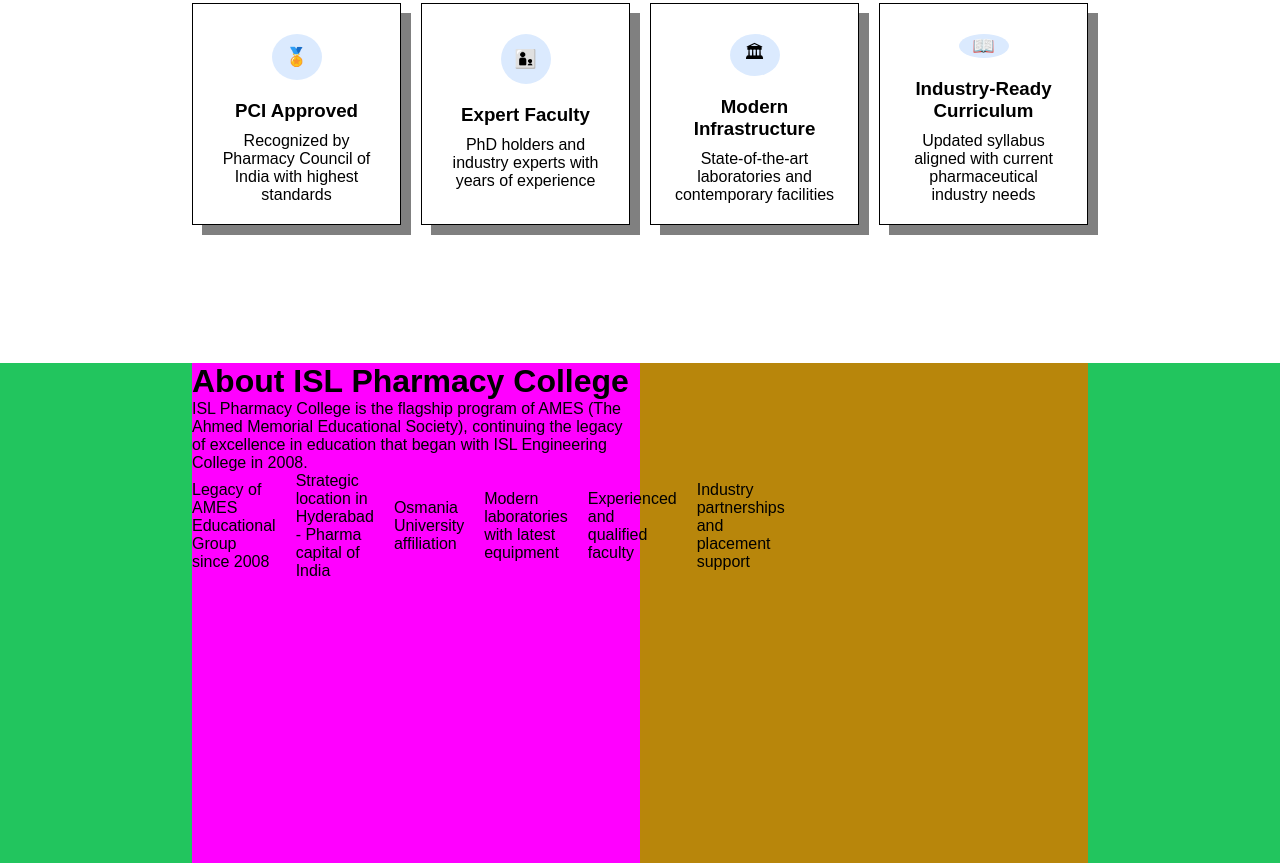
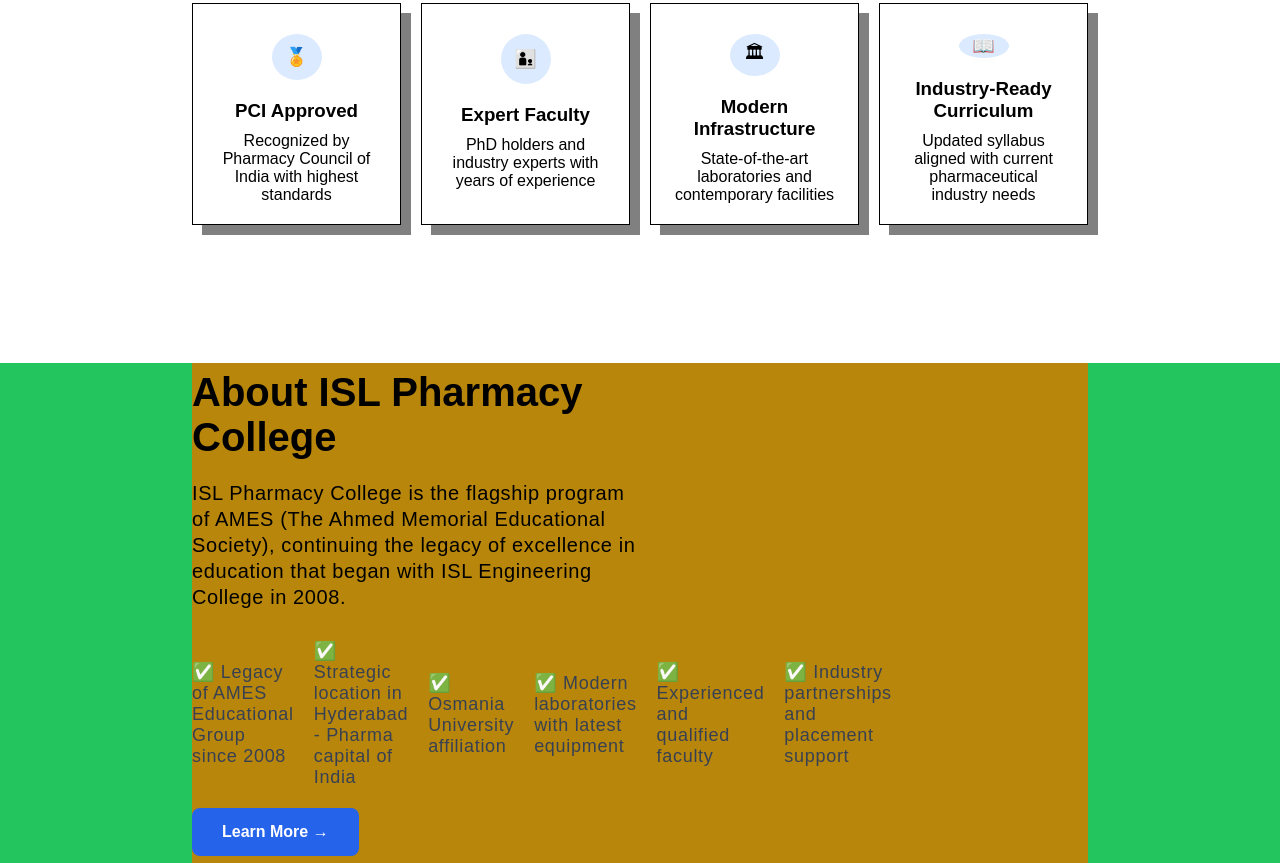
Before and after one commit to Mdtalha-15/HTML-CSS-JS-practice, a plain HTML site: page CSS/CSS-practice/index.html in a window 1280 px wide. Shown: the part 1037-1900 px from the top of the page. Drawn offline with Linux system fonts and the light colour scheme.

Commit message:
modified

```diff
--- a/CSS/CSS-practice/index.html
+++ b/CSS/CSS-practice/index.html
@@ -118,17 +118,27 @@
                   <div id="about-margin-container">
 
                     <div id="about-text-container">
-                        <h1>About ISL Pharmacy College</h1>
-                        <p>ISL Pharmacy College is the flagship program of AMES (The Ahmed Memorial Educational Society), continuing the legacy of excellence in education that began with ISL Engineering College in 2008.</p>
-                        <ul>
-                            <li>Legacy of AMES Educational Group since 2008</li>
-                            <li>Strategic location in Hyderabad - Pharma capital of India</li>
-                            <li>Osmania University affiliation</li>
-                            <li>Modern laboratories with latest equipment</li>
-                            <li>Experienced and qualified faculty</li>
-                            <li>Industry partnerships and placement support</li>
-                        </ul>
-                    </div>
+                       <h2>About ISL Pharmacy College</h2>
+
+          <p>
+            ISL Pharmacy College is the flagship program of AMES (The Ahmed
+            Memorial Educational Society), continuing the legacy of excellence
+            in education that began with ISL Engineering College in 2008.
+          </p>
+
+          <ul>
+            <li>✅ Legacy of AMES Educational Group since 2008</li>
+            <li>
+              ✅ Strategic location in Hyderabad - Pharma capital of India
+            </li>
+            <li>✅ Osmania University affiliation</li>
+            <li>✅ Modern laboratories with latest equipment</li>
+            <li>✅ Experienced and qualified faculty</li>
+            <li>✅ Industry partnerships and placement support</li>
+          </ul>
+
+          <div id="learn-more-btn">Learn More →</div>
+        </div>
 
                     <div id="about-image-container"></div>
                     </div>
--- a/CSS/CSS-practice/style.css
+++ b/CSS/CSS-practice/style.css
@@ -253,10 +253,38 @@ ul{
     flex-direction: column;
 }
 #about-text-container{
-    height: 100%;
-    width: 50%;
-    background-color: magenta;
-    display: flex;
-    flex-direction: column;
+     height: 100%;
+  width: 50%;
 
+  display: flex;
+  flex-direction: column;
+  align-items: flex-start;
+  justify-content: center;
+  gap: 20px;
 }
+#about-text-container > h2 {
+  font-size: 40px;
+}
+
+#about-text-container > p {
+  font-size: 20px;
+  font-weight: 100;
+  line-height: 1.3;
+  letter-spacing: 0.6px;
+}
+
+#about-text-container > ul > li {
+  list-style-type: none;
+  margin-top: 10px;
+  letter-spacing: 0.7px;
+  color: #384152;
+  font-size: 18px;
+}
+#learn-more-btn {
+  background-color: #2563ea;
+  padding: 15px 30px;
+  border-radius: 8px;
+  color: white;
+  font-weight: 800;
+  margin-right: 20px;
+}
```
